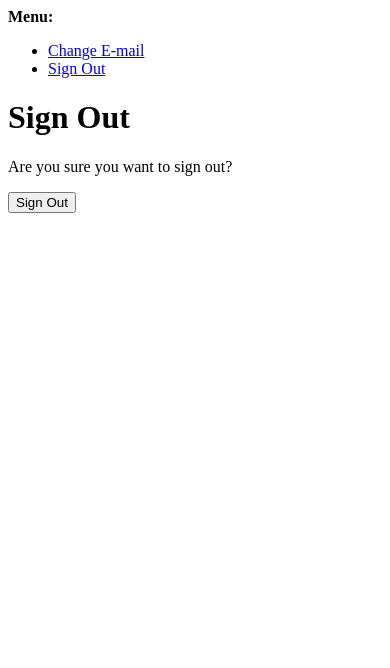
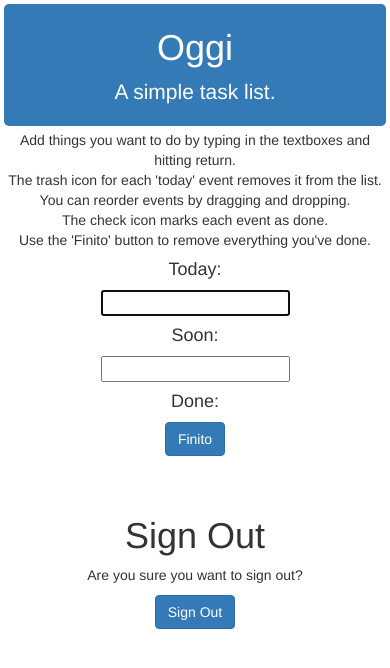
Before and after one commit to zcogley/project-backend, a Django app: page /accounts/logout/ in a window 390 px wide. Shown: the top 668 px of the page. Run offline with Django 3.2, Linux system fonts and the light colour scheme; the visitor is signed in with stand-in values (Sample User, id 1); some libraries are stand-ins or nearby versions.

Commit message:
initial beta

```diff
--- a/oggi/todo/static/css/styles.css
+++ b/oggi/todo/static/css/styles.css
@@ -36,19 +36,7 @@ li {
 .btn-default {
   white-space: normal;
 }
-/*
-.logged-in {
-    background: gainsboro url("/static/img/CCTVMobile.pgn") no-repeat center 80px;
-}
-.logged-out {
-    background: gainsboro url("/static/img/WhatAreYouLookingAt.jpg") no-repeat center 30px;
-    background-size: 90%;
-}
 
-.pull-right {
-    float:right;
-}*/
-
-.log {
+log {
   align-items: center;
 }
--- a/oggi/todo/templates/account/base.html
+++ b/oggi/todo/templates/account/base.html
@@ -1,16 +1,97 @@
+{% load staticfiles %}
+
 <!DOCTYPE html>
 <html>
   <head>
     <title>{% block head_title %}{% endblock %}</title>
     {% block extra_head %}
     {% endblock %}
+
+    <meta charset="utf-8"/>
+    <meta name=viewport content="width=device-width, initial-scale=1">
+
+    <!-- jQuery -->
+    <script src="https://code.jquery.com/jquery-2.2.3.js"></script>
+
+    <!-- Sortable -->
+    <script src="https://rubaxa.github.io/Sortable/Sortable.js"></script>
+
+    <!-- Latest compiled and minified Bootstrap CSS -->
+    <link rel="stylesheet" href="https://maxcdn.bootstrapcdn.com/bootstrap/3.3.7/css/bootstrap.min.css" integrity="sha384-BVYiiSIFeK1dGmJRAkycuHAHRg32OmUcww7on3RYdg4Va+PmSTsz/K68vbdEjh4u" crossorigin="anonymous">
+
+    <!-- our CSS -->
+    <link rel="stylesheet" href="{% static 'css/styles.css' %}">
+
+    <title>ToDay</title>
   </head>
+
   <body>
+    <header class="jumbotron">
+      <h1>Oggi</h1>
+      <p>A simple task list.</p>
+    </header>
+
+    <main>
+      <div id="instructions">
+        <p>Add things you want to do by typing in the textboxes and hitting return.
+        <br>The trash icon for each 'today' event removes it from the list.
+        <br>You can reorder events by dragging and dropping.
+        <br>The check icon marks each event as done.
+        <br>Use the 'Finito' button to remove everything you've done.
+        </p>
+      </div>
+      <!-- A section for the things on the ToDo list -->
+
+      <div class="col-sm-4">
+        <div id="eventstuff">
+          <h4>Today:</h4>
+          <ul id="events" id="sortable">
+          </ul>
+        </div>
+
+        <!-- A section for the add event form, which is always showing -->
+        <div id="addstuff">
+          <form id="add-event-form">
+            <input type="text" id="eventbox" autofocus/>
+          </form>
+        </div>
+      </div>
+
+      <div class="col-sm-4">
+        <div id="comingup">
+          <h4>Soon:</h4>
+          <ul id="upcomings" id="sortable">
+          </ul>
+        </div>
+
+        <!-- A section for the coming up events -->
+        <div id="upcomingstuff">
+          <form id="add-upcoming-form">
+            <input type="text" id="comingupbox"/>
+          </form>
+        </div>
+      </div>
+
+      <div class="col-sm-4">
+        <div id="completestuff">
+          <h4>Done:</h4>
+          <ul id="completes" id="sortable">
+          </ul>
+        </div>
+
+        <div id="clearall">
+          <button class="btn btn-primary" id="clearall">Finito</button>
+        </div>
+      </div>
+
+
+
+
     {% block body %}
 
     {% if messages %}
     <div>
-      <strong>Messages:</strong>
+      <!-- <strong>Messages:</strong> -->
       <ul>
 	{% for message in messages %}
 	<li>{{message}}</li>
@@ -19,15 +100,17 @@
     </div>
     {% endif %}
 
-    <div>
-      <strong>Menu:</strong>
+    <div class="col-sm-12">
+      <br>
+      <br>
+      <!-- <strong>Menu:</strong> -->
       <ul>
 	{% if user.is_authenticated %}
-	<li><a href="{% url 'account_email' %}">Change E-mail</a></li>
-	<li><a href="{% url 'account_logout' %}">Sign Out</a></li>
+	<!-- <li><a href="{% url 'account_email' %}">Change E-mail</a></li> -->
+	<!-- <li><a href="{% url 'account_logout' %}">Sign Out</a></li> -->
 	{% else %}
-	<li><a href="{% url 'account_login' %}">Sign In</a></li>
-	<li><a href="{% url 'account_signup' %}">Sign Up</a></li>
+	<!-- <li><a href="{% url 'account_login' %}">Sign In</a></li>
+	<li><a href="{% url 'account_signup' %}">Sign Up</a></li> -->
 	{% endif %}
       </ul>
     </div>
--- /dev/null
+++ b/oggi/todo/templates/account/logout.html
@@ -0,0 +1,21 @@
+{% extends "account/base.html" %}
+
+{% load i18n %}
+
+{% block head_title %}{% trans "Sign Out" %}{% endblock %}
+
+{% block content %}
+<h1>{% trans "Sign Out" %}</h1>
+
+<p>{% trans 'Are you sure you want to sign out?' %}</p>
+
+<form method="post" action="{% url 'account_logout' %}">
+  {% csrf_token %}
+  {% if redirect_field_value %}
+  <input type="hidden" name="{{ redirect_field_name }}" value="{{ redirect_field_value }}"/>
+  {% endif %}
+  <button class="btn btn-primary" type="submit">{% trans 'Sign Out' %}</button>
+</form>
+
+
+{% endblock %}
--- /dev/null
+++ b/oggi/todo/templates/account/messages/cannot_delete_primary_email.txt
@@ -0,0 +1,2 @@
+{% load i18n %}
+{% blocktrans %}You cannot remove your primary e-mail address ({{email}}).{% endblocktrans %}
--- /dev/null
+++ b/oggi/todo/templates/account/messages/email_confirmation_sent.txt
@@ -0,0 +1,2 @@
+{% load i18n %}
+{% blocktrans %}Confirmation e-mail sent to {{email}}.{% endblocktrans %}
--- /dev/null
+++ b/oggi/todo/templates/account/messages/email_confirmed.txt
@@ -0,0 +1,2 @@
+{% load i18n %}
+{% blocktrans %}You have confirmed {{email}}.{% endblocktrans %}
--- /dev/null
+++ b/oggi/todo/templates/account/messages/email_deleted.txt
@@ -0,0 +1,2 @@
+{% load i18n %}
+{% blocktrans %}Removed e-mail address {{email}}.{% endblocktrans %}
--- /dev/null
+++ b/oggi/todo/templates/account/messages/logged_in.txt
@@ -0,0 +1,4 @@
+{% load account %}
+{% load i18n %}
+{% user_display user as name %}
+{% blocktrans %}Currently signed in as {{name}}.{% endblocktrans %}
--- /dev/null
+++ b/oggi/todo/templates/account/messages/logged_out.txt
@@ -0,0 +1,2 @@
+{% load i18n %}
+{% blocktrans %}You have signed out.{% endblocktrans %}
--- /dev/null
+++ b/oggi/todo/templates/account/messages/password_changed.txt
@@ -0,0 +1,2 @@
+{% load i18n %}
+{% blocktrans %}Password successfully changed.{% endblocktrans %}
--- /dev/null
+++ b/oggi/todo/templates/account/messages/password_set.txt
@@ -0,0 +1,2 @@
+{% load i18n %}
+{% blocktrans %}Password successfully set.{% endblocktrans %}
--- /dev/null
+++ b/oggi/todo/templates/account/messages/primary_email_set.txt
@@ -0,0 +1,2 @@
+{% load i18n %}
+{% blocktrans %}Primary e-mail address set.{% endblocktrans %}
--- /dev/null
+++ b/oggi/todo/templates/account/messages/unverified_primary_email.txt
@@ -0,0 +1,2 @@
+{% load i18n %}
+{% blocktrans %}Your primary e-mail address must be verified.{% endblocktrans %}
--- a/oggi/todo/templates/account/signup.html
+++ b/oggi/todo/templates/account/signup.html
@@ -7,7 +7,7 @@
 {% block content %}
 <h1>{% trans "Sign Up" %}</h1>
 
-<p>{% blocktrans %}Already have an account? Then please <a href="{{ login_url }}">sign in</a>.{% endblocktrans %}</p>
+<p>{% blocktrans %}Sign up below, unless you already have an account. Then please <a href="{{ login_url }}">sign in</a>.{% endblocktrans %}</p>
 
 <form class="signup" id="signup_form" method="post" action="{% url 'account_signup' %}">
   {% csrf_token %}
@@ -15,7 +15,7 @@
   {% if redirect_field_value %}
   <input type="hidden" name="{{ redirect_field_name }}" value="{{ redirect_field_value }}" />
   {% endif %}
-  <button type="submit">{% trans "Sign Up" %} &raquo;</button>
+  <button class="btn btn-primary" type="submit">{% trans "Sign Up" %} &raquo;</button>
 </form>
 
 {% endblock %}
```
Also changed, not shown: oggi/todo/templates/account/login.html (+5 -22 lines), oggi/todo/templates/todo/index.html (+5 -2 lines).
